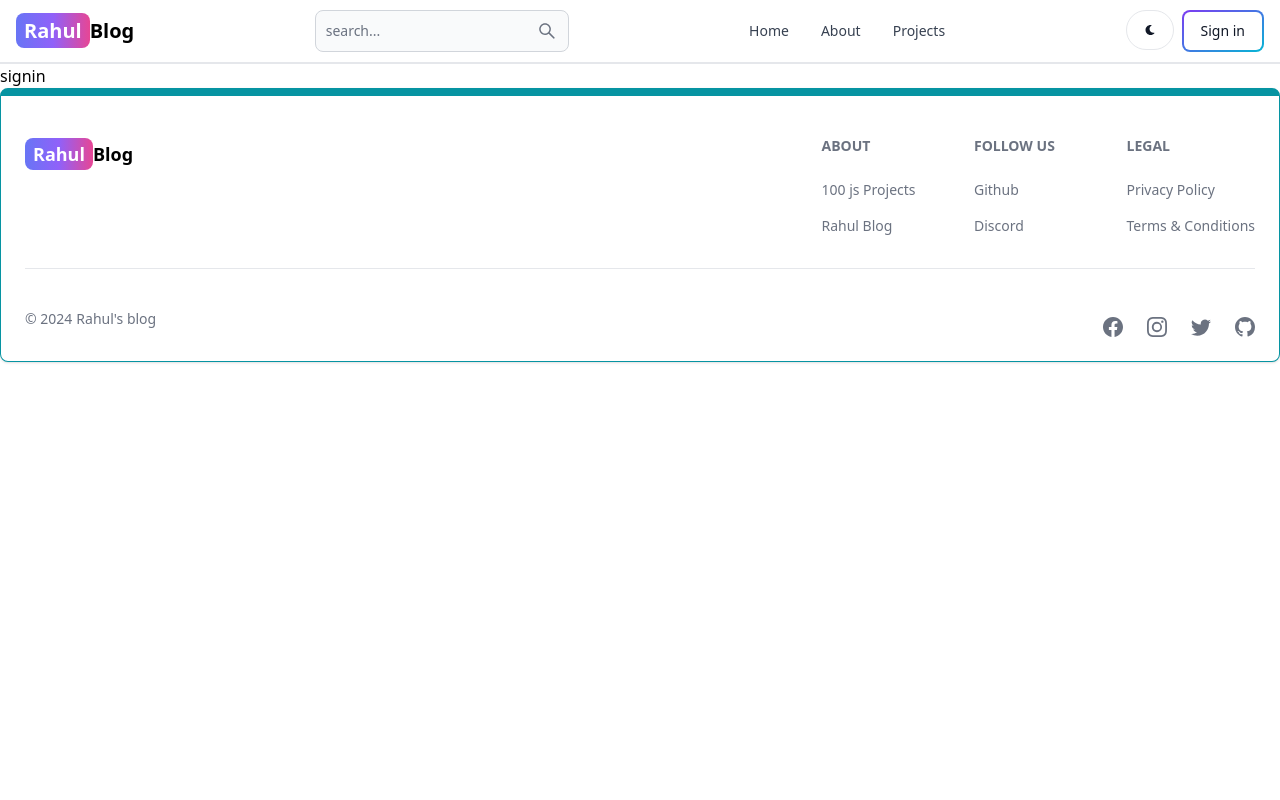
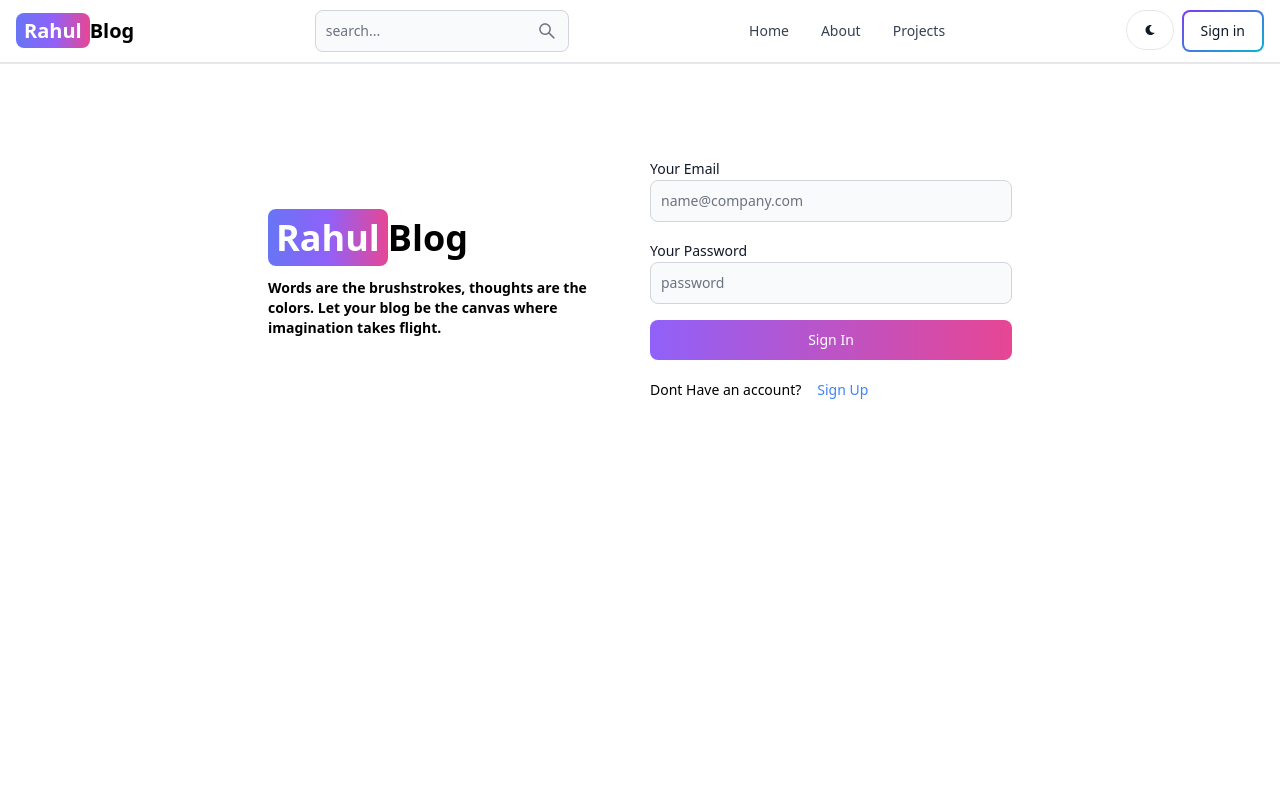
Before and after one commit to rahulpatel75862/blog-app, a React (Vite) app in the folder client/: page /signin in a window 1280 px wide. Shown: the top 800 px of the page. Built offline with nearby package versions, Linux system fonts and the light colour scheme.

Commit message:
complete signin page functionality

```diff
--- a/client/src/pages/Home.jsx
+++ b/client/src/pages/Home.jsx
@@ -1,4 +1,3 @@
-
 
 const Home = () => {
   return (
--- a/client/src/pages/SignIn.jsx
+++ b/client/src/pages/SignIn.jsx
@@ -1,9 +1,100 @@
+import { Button, Label, Spinner, TextInput } from "flowbite-react";
+import { useState } from "react";
+import { Link, useNavigate } from "react-router-dom";
+import { toast } from "react-toastify";
 
+const Signin = () => {
+  const navigate = useNavigate();
+  const [formData, setFormData] = useState({});
+  const [loading, setLoading] = useState(false);
+  const handleChange = (e) => {
+    setFormData({ ...formData, [e.target.id]: e.target.value.trim()})
+  }
 
-const signin = () => {
+  //submit function
+  const handleSubmit = async (e) => {
+    e.preventDefault();
+    if(!formData.email || !formData.password){
+      toast.error('Please fill all the details')
+    }
+    try{
+      setLoading(true);
+      const res = await fetch('/api/auth/signin', {
+        method: 'POST',
+        headers: { 'Content-Type': 'application/json'},
+        body: JSON.stringify(formData),
+      })
+      const data = await res.json();
+      if(data.sucess === false){
+        toast.error(data.message);
+      }
+      if(res.ok){
+        navigate('/')
+        toast.success('Login Successfully');
+      }
+      setLoading(false)
+    }
+    catch(error){
+      console.log(error.message)
+      setLoading(false)
+    }
+  }
   return (
-    <div>signin</div>
-  )
-}
+    <div className="min-h-screen mt-20">
+      <div className="flex p-3 max-w-3xl mx-auto flex-col md:flex-row md:items-center gap-5">
+        <div className="flex-1">
+          <Link to="/" className="text-4xl font-bold dark:text-white">
+            <span className="px-2 py-1 bg-gradient-to-r from-indigo-500 via-purple-500 to-pink-500 rounded-lg text-white">
+              Rahul
+            </span>
+            Blog
+          </Link>
+          <p className="font-semibold text-sm mt-5">
+            Words are the brushstrokes, thoughts are the colors. Let your blog
+            be the canvas where imagination takes flight.
+          </p>
+        </div>
+        <div className=" flex-1">
+          <form className="flex flex-col gap-4" onSubmit={handleSubmit}>
+            <div>
+              <Label value="Your Email" />
+              <TextInput
+                type="email"
+                placeholder="name@company.com"
+                id="email"
+                onChange={handleChange}
+              />
+            </div>
+            <div>
+              <Label value="Your Password" />
+              <TextInput
+                type="password"
+                placeholder="password"
+                id="password"
+                onChange={handleChange}
+              />
+            </div>
+            <Button gradientDuoTone="purpleToPink" type="submit" disabled={loading}>
+              {
+                loading ? (
+                  <>
+                    <Spinner size='sm'/>
+                    <span className="pl-3">Loading...</span>
+                  </>
+                ) : 'Sign In'
+              }
+            </Button>
+          </form>
+          <div className="flex gap-2 text-sm mt-5">
+            <span>Dont Have an account?</span>
+            <Link to="/signup" className="text-blue-500 ml-2">
+              Sign Up
+            </Link>
+          </div>
+        </div>
+      </div>
+    </div>
+  );
+};
 
-export default signin
+export default Signin;
```
